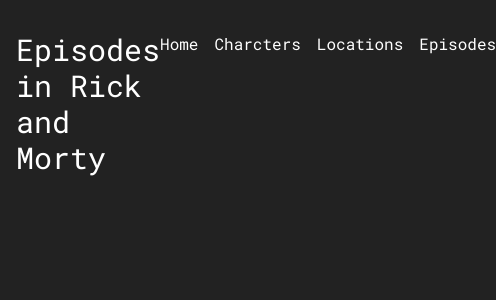
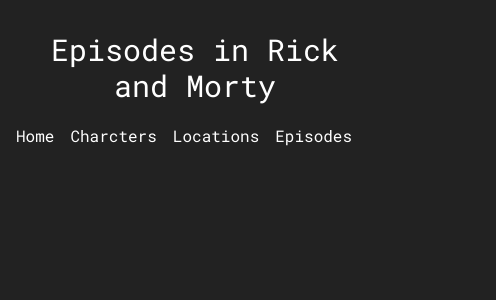
Before and after one commit to Berla1/rick-and-morty, a React (Vite) app: page /episodes in a window 390 px wide. Shown: the top 300 px of the page, 496 px wide, since content can reach past the window. Built offline with nearby package versions, Linux system fonts and the light colour scheme.

Commit message:
versao mobile

```diff
--- a/src/components/CardCharacter/index.tsx
+++ b/src/components/CardCharacter/index.tsx
@@ -21,7 +21,7 @@
 }) => {
   return (
     <>
-      <div className="flex bg-[#333] rounded-xl w-150">
+      <div className="flex flex-col bg-[#333] rounded-xl items-center md:flex-row md:w-150">
         <img src={image} alt={name} className="w-1/2 h-full rounded-l-xl" />
         <div className="px-4">
           <h2 className="text-2xl pt-4">{name}</h2>
@@ -38,7 +38,7 @@
             />
             {status}
           </p>
-          <div className="flex flex-col gap-2 mt-6">
+          <div className="flex flex-col gap-2 my-6">
             <p>Specie: {species}</p>
             <p>Gender: {gender}</p>
             <p>Origin: {origin.name}</p>
--- a/src/components/Header/index.tsx
+++ b/src/components/Header/index.tsx
@@ -8,9 +8,9 @@
   return (
     <>
       <header>
-        <nav className="flex justify-between px-4 py-8">
+        <nav className="flex flex-col justify-center px-4 py-8 gap-5 md:justify-between md:flex-row">
           <div>
-            <h1 className="text-3xl">{titulo}</h1>
+            <h1 className="text-3xl text-center md:text-start">{titulo}</h1>
           </div>
           <div className="flex gap-4">
             <LinkHeader to="/" texto="Home" />
--- a/src/components/HomeBtn/index.tsx
+++ b/src/components/HomeBtn/index.tsx
@@ -9,7 +9,7 @@
   return (
     <>
       <Link to={caminho}>
-        <button className="home-btns border border-white px-4 py-2 rounded-md cursor-pointer transition duration-200 hover:scale-105">
+        <button className="border border-white px-4 py-2 rounded-md cursor-pointer transition duration-200 hover:scale-105">
           {texto}
         </button>
       </Link>
--- a/src/pages/Home/index.tsx
+++ b/src/pages/Home/index.tsx
@@ -8,9 +8,9 @@
         <img
           src={RickAndMortyLogo}
           alt="Logo rick and morty"
-          className="w-1/2"
+          className="md:w-1/2"
         />
-        <ul className="flex gap-6 text-xl">
+        <ul className="flex flex-col items-center gap-6 text-xl md:flex-row">
           <HomeBtn caminho="/characters" texto="Characters"/>
           <HomeBtn caminho="/locations" texto="Locations"/>
           <HomeBtn caminho="/episodes" texto="Episodes"/>
```
